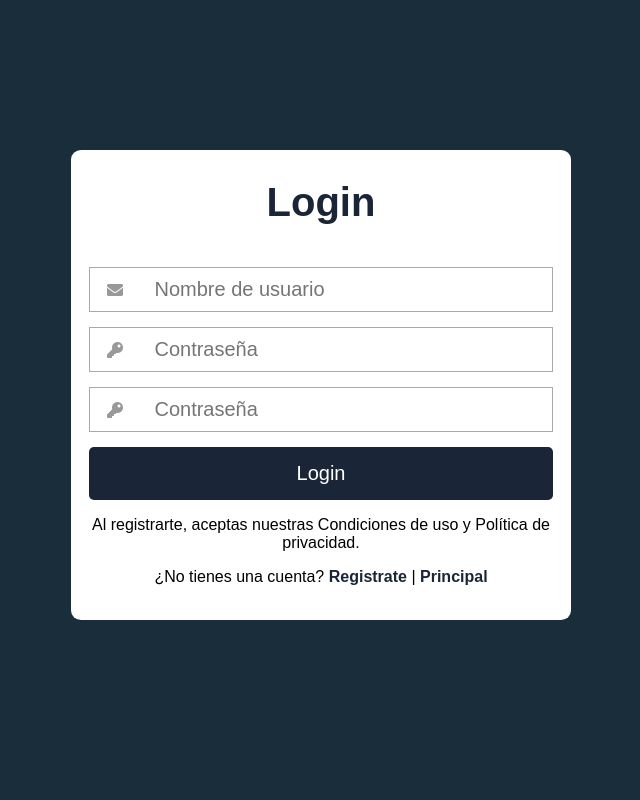
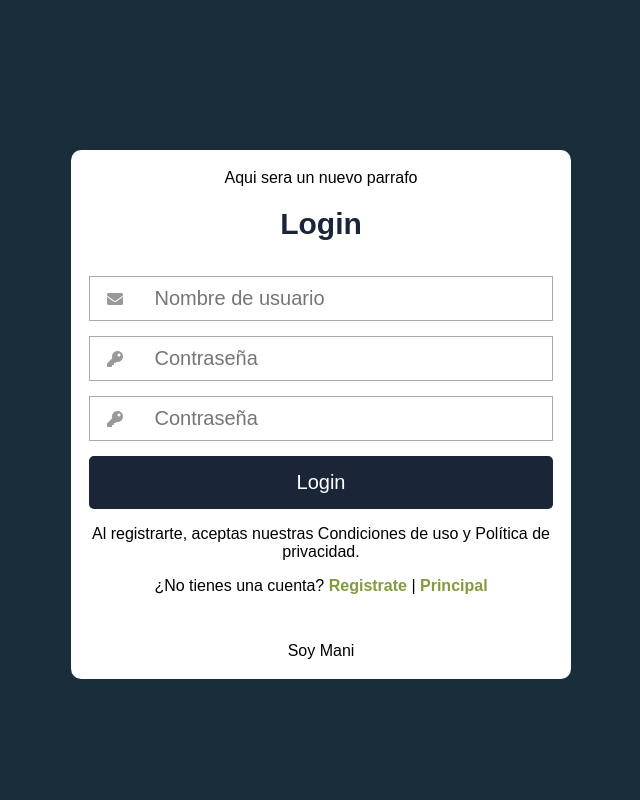
Before and after one commit to xZloy/proyecto-ids, a PHP site: page / in a window 1280 px wide. Shown: the whole page, without its empty margins (319-959 px from the left). Run offline with PHP 8.4, Linux system fonts and the light colour scheme; some libraries are stand-ins or nearby versions.

Commit message:
Add <p> just for fun

```diff
--- a/login shamorro/estilosf.css
+++ b/login shamorro/estilosf.css
@@ -28,7 +28,7 @@ body {
 h1{
     text-align: center;
     color: #1a2537;
-    font-size: 40px;
+    font-size: 30px;
 }
 input[type="text"],
 input[type="password"]{
@@ -64,11 +64,11 @@ p{
 }
 .link{
     text-decoration: none;
-      color: #1a2537;
+      color: #829b3f;
     font-weight: 600;
 }
 .link:hover{
-     color: cadetblue;
+     color: rgb(69, 240, 1);
 }
 @media(min-width:768px)
 {
--- a/login shamorro/index.html
+++ b/login shamorro/index.html
@@ -15,6 +15,8 @@
 
 <body>
     <form class="formulario" action="Login.php" method="post">
+
+        <p>Aqui sera un nuevo parrafo</p>
 
         <h1>Login</h1>
         <div class="contenedor">
@@ -39,6 +41,8 @@
             <p>Al registrarte, aceptas nuestras Condiciones de uso y Política de privacidad.</p>
             <p>¿No tienes una cuenta? <a class="link" href="registro.html">Registrate </a></a><span>|</span><a class="link" href="index.php"> Principal</a></p>
         </div>
+
+            <p>Soy Mani</p>
     </form>
 </body>
 
```
